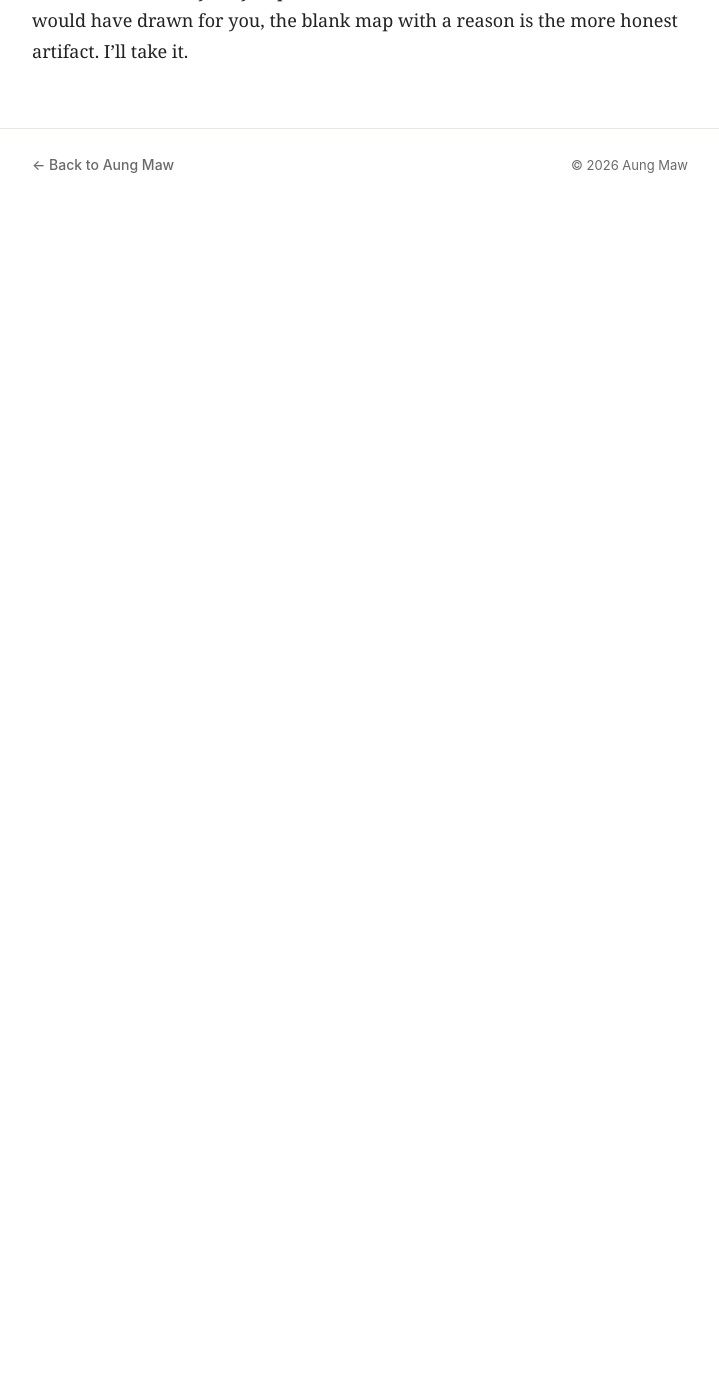
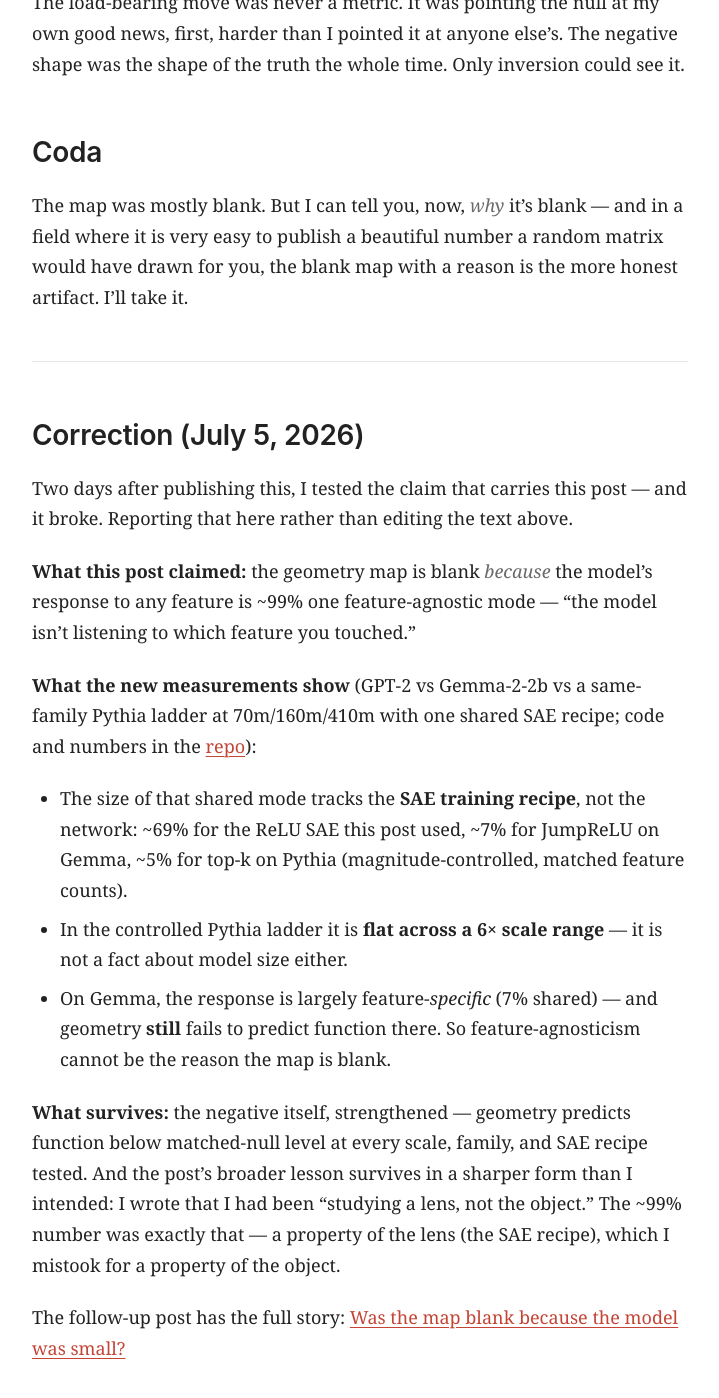
Before and after one commit to OE-GOD/OE-GOD.github.io, a Jekyll site: the page built from _posts/2026-07-03-why-the-map-was-blank.md, in a window 1280 px wide and 1400 px high, scrolled down 3824 px. Shown: the whole window, without its empty margins (280-999 px from the left). Built offline with Jekyll 4.4.1, drawn with Linux system fonts in a browser that asks for light colours; before the commit the page ends 4061 px from its top, so only the background shows below that; some of the changed text lies outside the part shown.

Commit message:
Posts 4+5: scale ladder + preregistered ruler test; dated correction on post 3
Post 4: critical-mass objection tested (Gemma 17x + Pythia same-family ladder);
negative survives everywhere; the 99%-feature-agnostic claim corrected to an
SAE-recipe artifact. Post 5: preregistered model's-own-ruler test, verdict
indeterminate-instrument twice, failure mode called in the frozen prediction
table. Post 3 gets a top flag + dated correction block (original text unedited).
Index: two new entries, corrected-post excerpt flagged.

Co-Authored-By: Claude Fable 5 <noreply@anthropic.com>

```diff
--- a/_posts/2026-07-03-why-the-map-was-blank.md
+++ b/_posts/2026-07-03-why-the-map-was-blank.md
@@ -5,6 +5,14 @@ date: 2026-07-03
 ---
 
 # The map was mostly blank
+
+> **Correction, July 5, 2026.** The central *mechanism* this post proposes — that the
+> map is blank *because* the model's response is ~99% feature-agnostic — did not
+> survive a scale-and-recipe test. That ~99% turned out to be a property of the SAE
+> training recipe, not of the network. The negative result itself (geometry does not
+> predict function) survived and got stronger. Details in the dated correction at the
+> end of this post and in the [follow-up post](/2026/07/05/sae-geometry-at-scale/).
+> The original text below is unedited.
 
 *Third and last in a series. [Part one](/2026/07/02/sae-geometry-does-not-predict-function/)
 killed five ways of showing SAE feature geometry reflects function — all
@@ -121,3 +129,36 @@ The map was mostly blank. But I can tell you, now, *why* it's blank — and in a
 field where it is very easy to publish a beautiful number a random matrix would
 have drawn for you, the blank map with a reason is the more honest artifact. I'll
 take it.
+
+---
+
+## Correction (July 5, 2026)
+
+Two days after publishing this, I tested the claim that carries this post — and it
+broke. Reporting that here rather than editing the text above.
+
+**What this post claimed:** the geometry map is blank *because* the model's response
+to any feature is ~99% one feature-agnostic mode — "the model isn't listening to
+which feature you touched."
+
+**What the new measurements show** (GPT-2 vs Gemma-2-2b vs a same-family Pythia
+ladder at 70m/160m/410m with one shared SAE recipe; code and numbers in the
+[repo](https://github.com/OE-GOD/feature-geometry-locality)):
+
+- The size of that shared mode tracks the **SAE training recipe**, not the network:
+  ~69% for the ReLU SAE this post used, ~7% for JumpReLU on Gemma, ~5% for top-k on
+  Pythia (magnitude-controlled, matched feature counts).
+- In the controlled Pythia ladder it is **flat across a 6× scale range** — it is not
+  a fact about model size either.
+- On Gemma, the response is largely feature-*specific* (7% shared) — and geometry
+  **still** fails to predict function there. So feature-agnosticism cannot be the
+  reason the map is blank.
+
+**What survives:** the negative itself, strengthened — geometry predicts function
+below matched-null level at every scale, family, and SAE recipe tested. And the
+post's broader lesson survives in a sharper form than I intended: I wrote that I had
+been "studying a lens, not the object." The ~99% number was exactly that — a
+property of the lens (the SAE recipe), which I mistook for a property of the object.
+
+The follow-up post has the full story:
+[Was the map blank because the model was small?](/2026/07/05/sae-geometry-at-scale/)
```
Also changed, not shown: _posts/2026-07-05-sae-geometry-at-scale.md (added, +146 -0 lines), _posts/2026-07-05-the-models-own-ruler.md (added, +134 -0 lines), index.html (+14 -2 lines).
